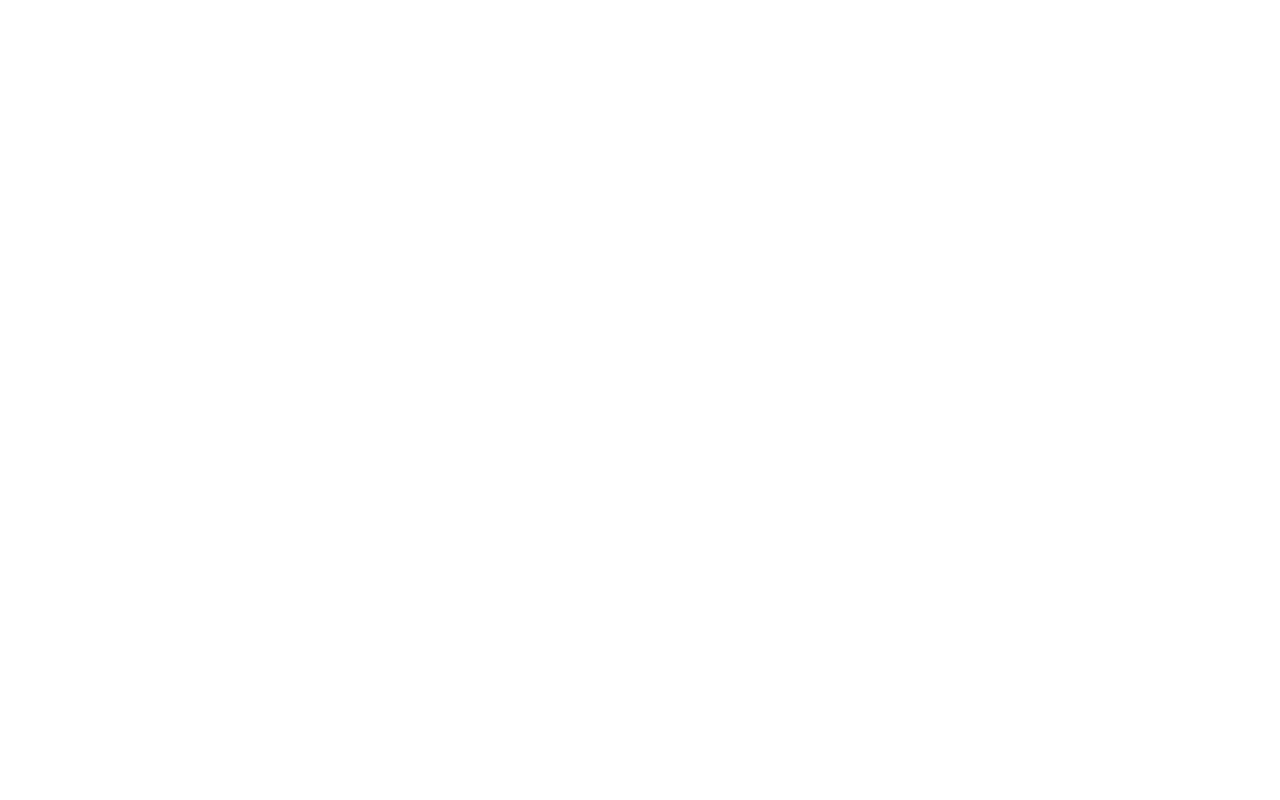
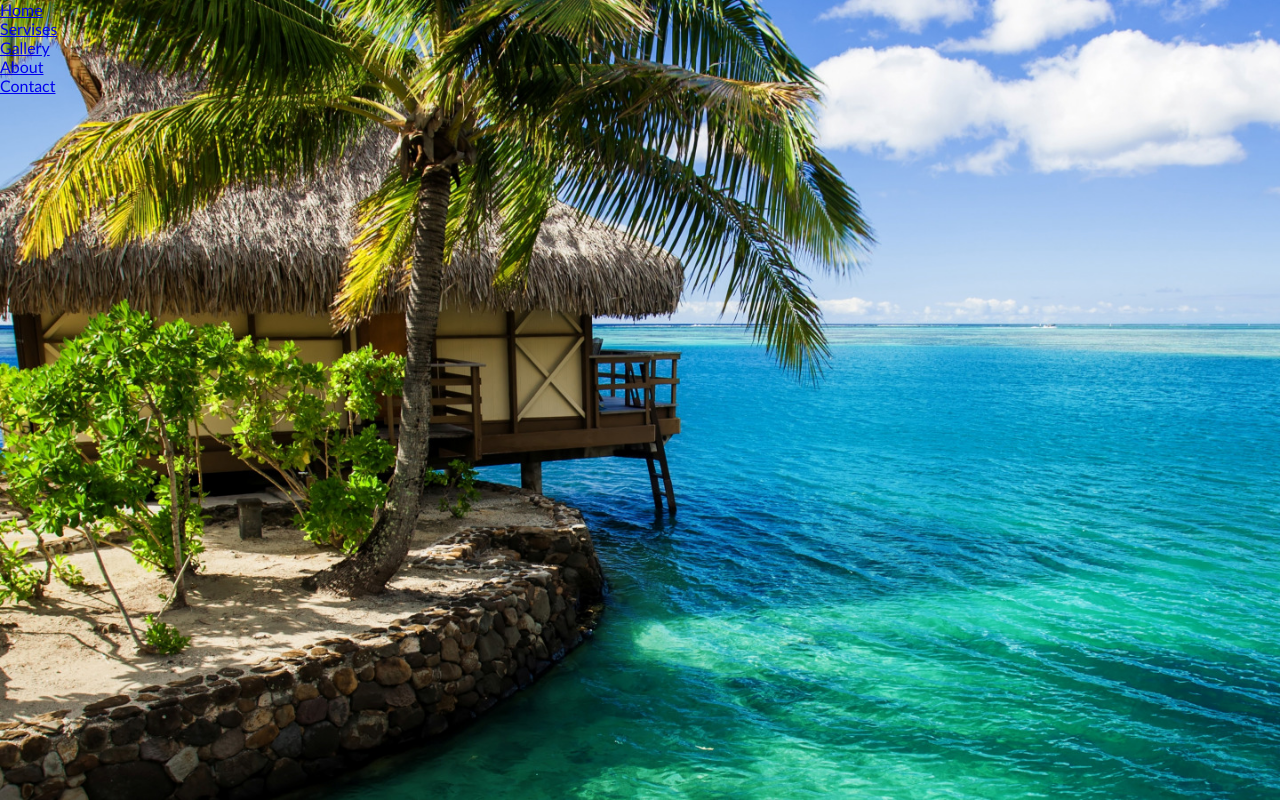
Before and after one commit to VirdzinijaG/holiday, a website: page index.html in a window 1280 px wide. Drawn offline with Linux system fonts and the light colour scheme.

Commit message:
main style

```diff
--- a/css/main.css
+++ b/css/main.css
@@ -0,0 +1,18 @@
+@import './button.css';
+@import './logo.css';
+
+body,
+body * {
+    margin: 0;
+    padding: 0;
+    vertical-align: top;
+    box-sizing: border-box;
+    font-family: 'Gill Sans', 'Gill Sans MT', Calibri, 'Trebuchet MS', sans-serif;
+}
+
+main {
+    background-image: url(../img/maldives-maldivy-domik.jpg);
+    height: 100vh;
+    background-size: cover;
+    background-position: center;
+}
--- a/index.html
+++ b/index.html
@@ -1,5 +1,6 @@
 <!DOCTYPE html>
 <html lang="en">
+
 <head>
     <meta charset="UTF-8">
     <meta http-equiv="X-UA-Compatible" content="IE=edge">
@@ -7,7 +8,20 @@
     <title>Holiday</title>
     <link rel="stylesheet" href="./css/main.css">
 </head>
+
 <body>
+    <main>
+        <div class="base">
+            <ul>
+                <li><a href="#">Home</a></li>
+                <li><a href="#">Servises</a></li>
+                <li><a href="#">Gallery</a></li>
+                <li><a href="#">About</a></li>
+                <li><a href="#">Contact</a></li>
+            </ul>
 
+        </div>
+    </main>
 </body>
+
 </html>
```
